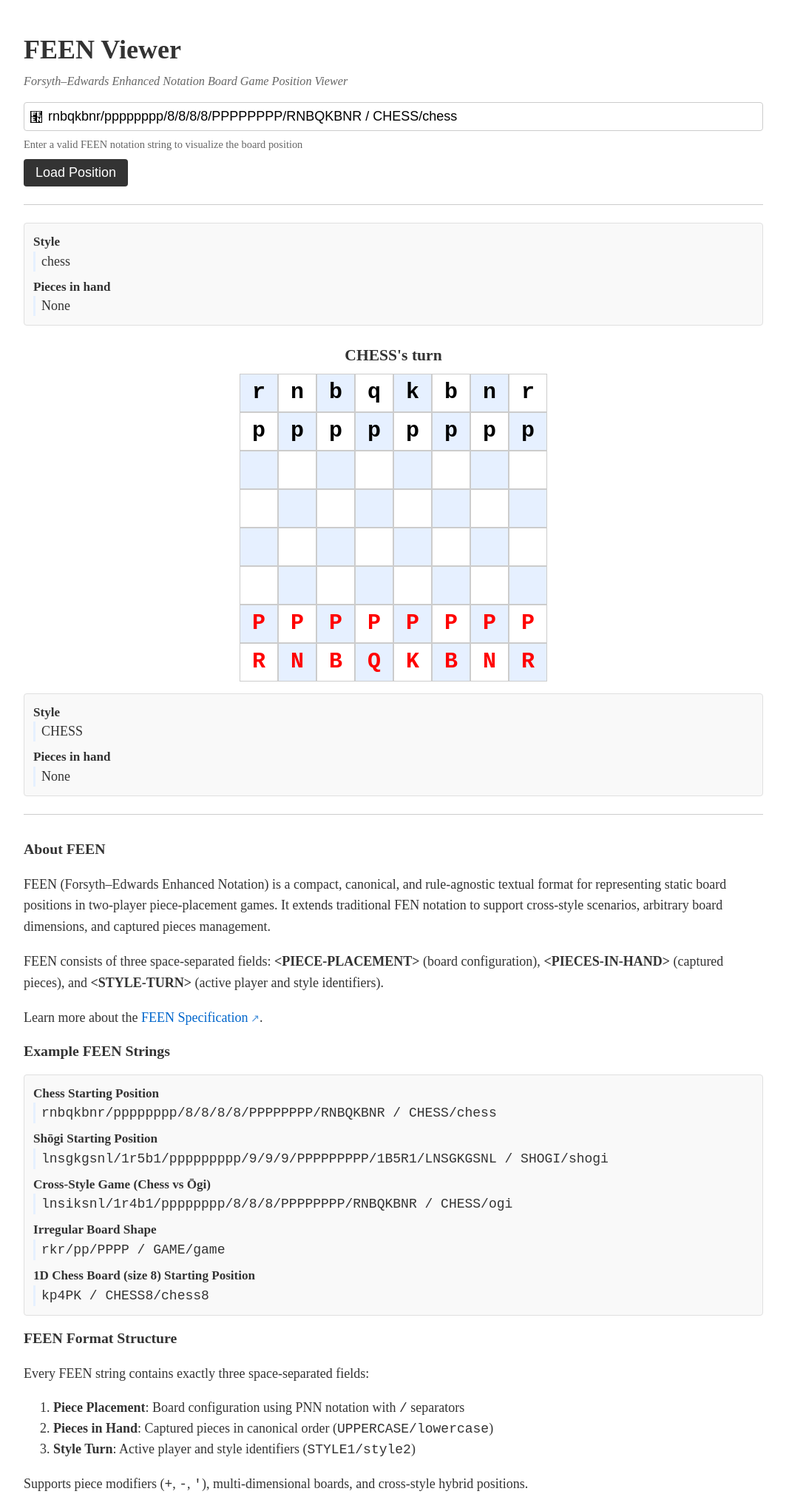
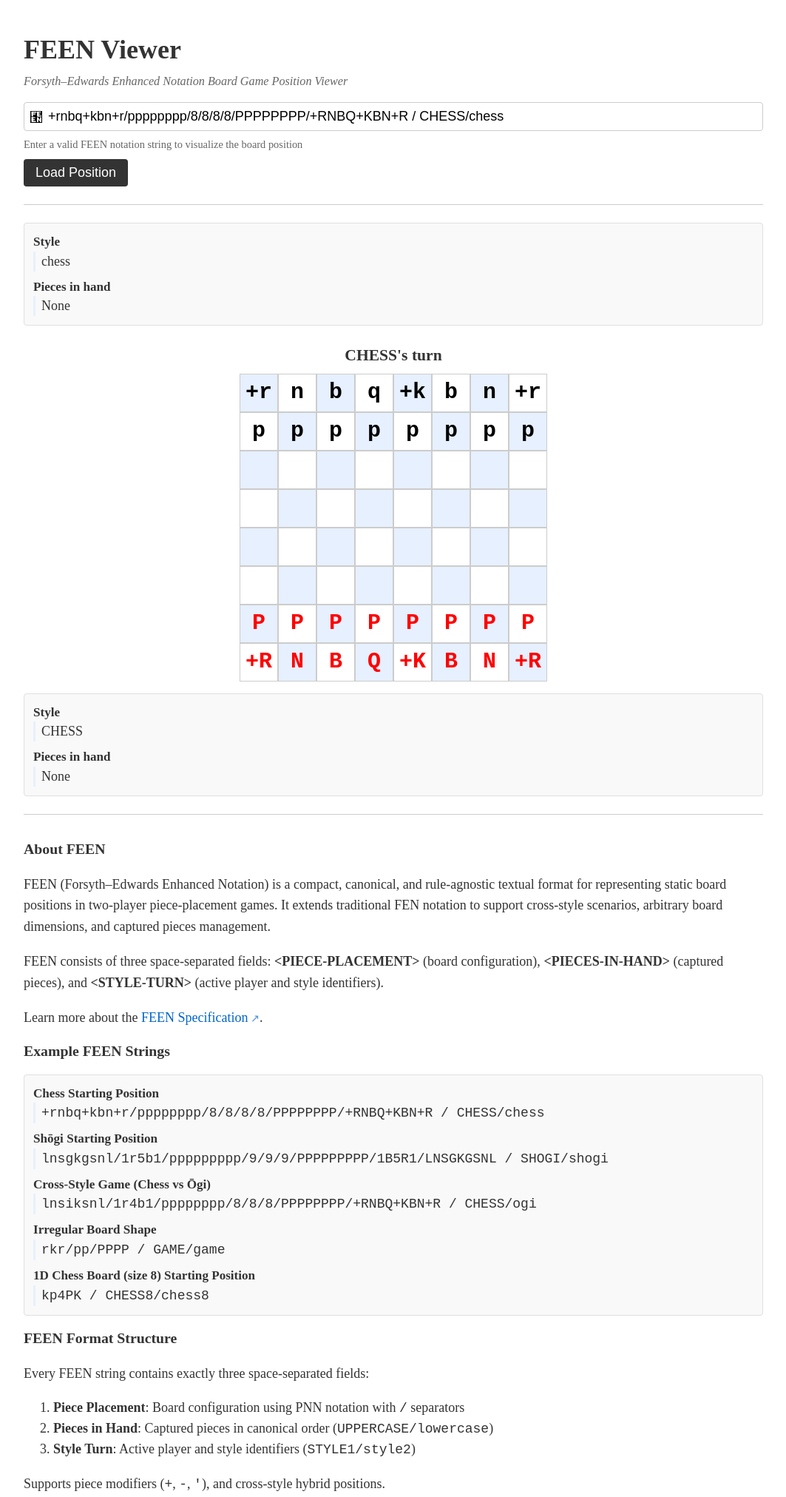
Before and after one commit to sashite/feen-viewer.html, a plain HTML site: page index.html in a window 1280 px wide. Shown: the top 2023 px of the page at 74% size, without its empty margins (108-1171 px from the left). Drawn offline with Linux system fonts and the light colour scheme.

Commit message:
fix(FEEN): chess & ogi starting positions

```diff
--- a/index.html
+++ b/index.html
@@ -115,8 +115,8 @@
         id="feen-input"
         type="text"
         name="feen"
-        placeholder="e.g. rnbqkbnr/pppppppp/8/8/8/8/PPPPPPPP/RNBQKBNR / CHESS/chess"
-        value="rnbqkbnr/pppppppp/8/8/8/8/PPPPPPPP/RNBQKBNR / CHESS/chess"
+        placeholder="e.g. +rnbq+kbn+r/pppppppp/8/8/8/8/PPPPPPPP/+RNBQ+KBN+R / CHESS/chess"
+        value="+rnbq+kbn+r/pppppppp/8/8/8/8/PPPPPPPP/+RNBQ+KBN+R / CHESS/chess"
         aria-describedby="feen-help">
       <small id="feen-help">Enter a valid FEEN notation string to visualize the board position</small>
       <button type="submit">Load Position</button>
@@ -153,13 +153,13 @@
       <h2>Example FEEN Strings</h2>
       <dl>
         <dt>Chess Starting Position</dt>
-        <dd><code>rnbqkbnr/pppppppp/8/8/8/8/PPPPPPPP/RNBQKBNR / CHESS/chess</code></dd>
+        <dd><code>+rnbq+kbn+r/pppppppp/8/8/8/8/PPPPPPPP/+RNBQ+KBN+R / CHESS/chess</code></dd>
 
         <dt>Shōgi Starting Position</dt>
         <dd><code>lnsgkgsnl/1r5b1/ppppppppp/9/9/9/PPPPPPPPP/1B5R1/LNSGKGSNL / SHOGI/shogi</code></dd>
 
         <dt>Cross-Style Game (Chess vs Ōgi)</dt>
-        <dd><code>lnsiksnl/1r4b1/pppppppp/8/8/8/PPPPPPPP/RNBQKBNR / CHESS/ogi</code></dd>
+        <dd><code>lnsiksnl/1r4b1/pppppppp/8/8/8/PPPPPPPP/+RNBQ+KBN+R / CHESS/ogi</code></dd>
 
         <dt>Irregular Board Shape</dt>
         <dd><code>rkr/pp/PPPP / GAME/game</code></dd>
@@ -180,8 +180,7 @@
         <li><strong>Style Turn</strong>: Active player and style identifiers (<code>STYLE1/style2</code>)</li>
       </ol>
       <p>
-        Supports piece modifiers (<code>+</code>, <code>-</code>, <code>'</code>), multi-dimensional boards,
-        and cross-style hybrid positions.
+        Supports piece modifiers (<code>+</code>, <code>-</code>, <code>'</code>), and cross-style hybrid positions.
       </p>
     </section>
 
```
Also changed, not shown: 1 other file.
